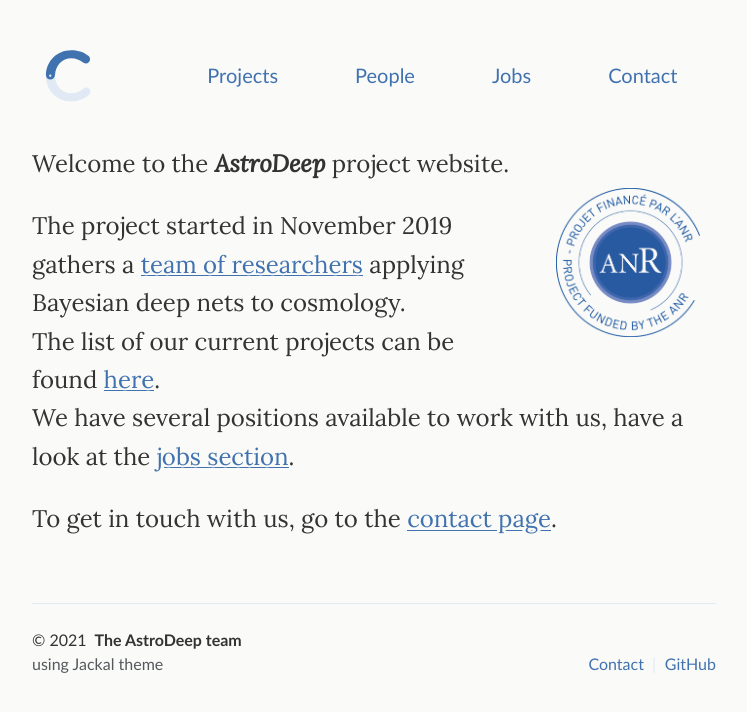
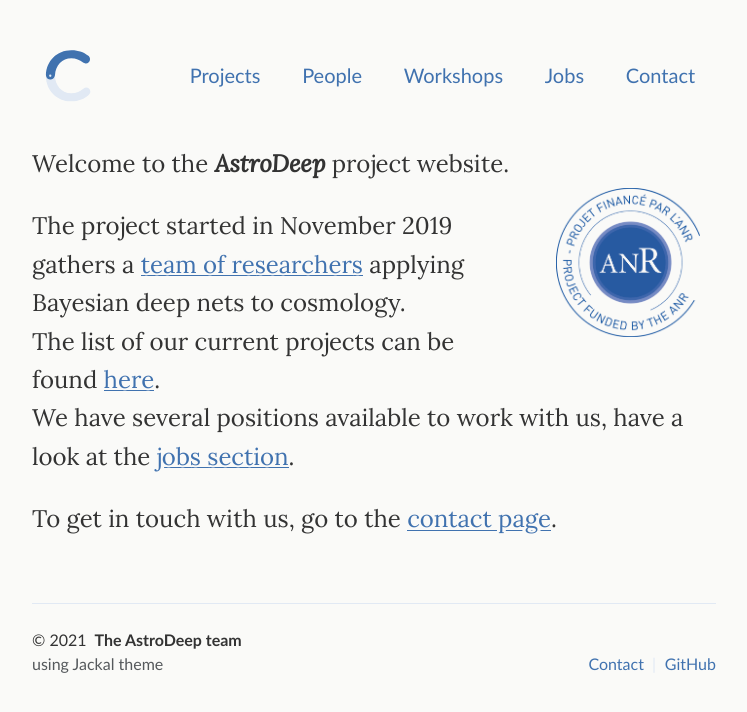
Before and after one commit to astrodeepnet/website, a Jekyll site: the page built from index.md, in a window 1280 px wide. Shown: the top 712 px of the page, without its empty margins (266-1013 px from the left). Built offline with Jekyll 4.4.1, drawn with Linux system fonts in a browser that asks for light colours.

Commit message:
Add workshop tab

```diff
--- a/_config.yml
+++ b/_config.yml
@@ -38,6 +38,9 @@ navigation:
   # - title: Articles
     # url: /articles/
     # desc: Publications from AstroDeep members
+  - title: Workshops
+    url: /workshops/
+    desc: Workshops land page
   - title: Jobs
     url: /jobs/
     desc: Job offers from student internship to postdocs and engineers
```
